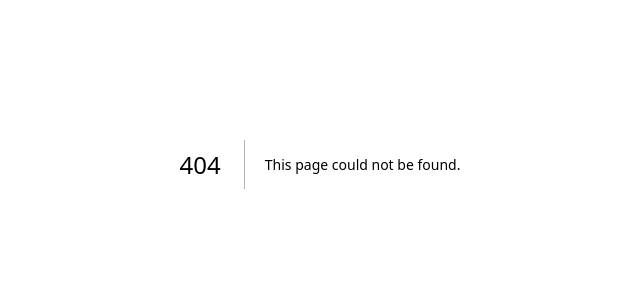
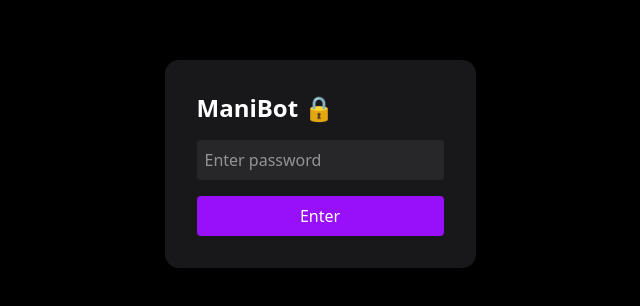
Before and after one commit to Manitec/manibot, a Next.js app: page /login in a window 1280 px wide. Before the commit this address had no page. Shown: the part 236-542 px from the top of the page, without its empty margins (320-960 px from the left). Built offline with nearby package versions, Linux system fonts and the light colour scheme.

Commit message:
Implement login page with password input

```diff
--- /dev/null
+++ b/app/login/page.tsx
@@ -0,0 +1,42 @@
+'use client'
+import { useState } from 'react'
+import { useRouter } from 'next/navigation'
+
+export default function LoginPage() {
+  const [password, setPassword] = useState('')
+  const [error, setError] = useState('')
+  const router = useRouter()
+
+  async function handleSubmit(e: React.FormEvent) {
+    e.preventDefault()
+    const res = await fetch('/api/login', {
+      method: 'POST',
+      body: JSON.stringify({ password }),
+      headers: { 'Content-Type': 'application/json' }
+    })
+    if (res.ok) {
+      router.push('/')
+    } else {
+      setError('Wrong password 🚫')
+    }
+  }
+
+  return (
+    <main className="flex min-h-screen items-center justify-center bg-black">
+      <form onSubmit={handleSubmit} className="flex flex-col gap-4 p-8 bg-zinc-900 rounded-xl">
+        <h1 className="text-white text-2xl font-bold">ManiBot 🔒</h1>
+        <input
+          type="password"
+          placeholder="Enter password"
+          value={password}
+          onChange={e => setPassword(e.target.value)}
+          className="p-2 rounded bg-zinc-800 text-white"
+        />
+        {error && <p className="text-red-400 text-sm">{error}</p>}
+        <button type="submit" className="bg-purple-600 text-white p-2 rounded hover:bg-purple-700">
+          Enter
+        </button>
+      </form>
+    </main>
+  )
+}
```
